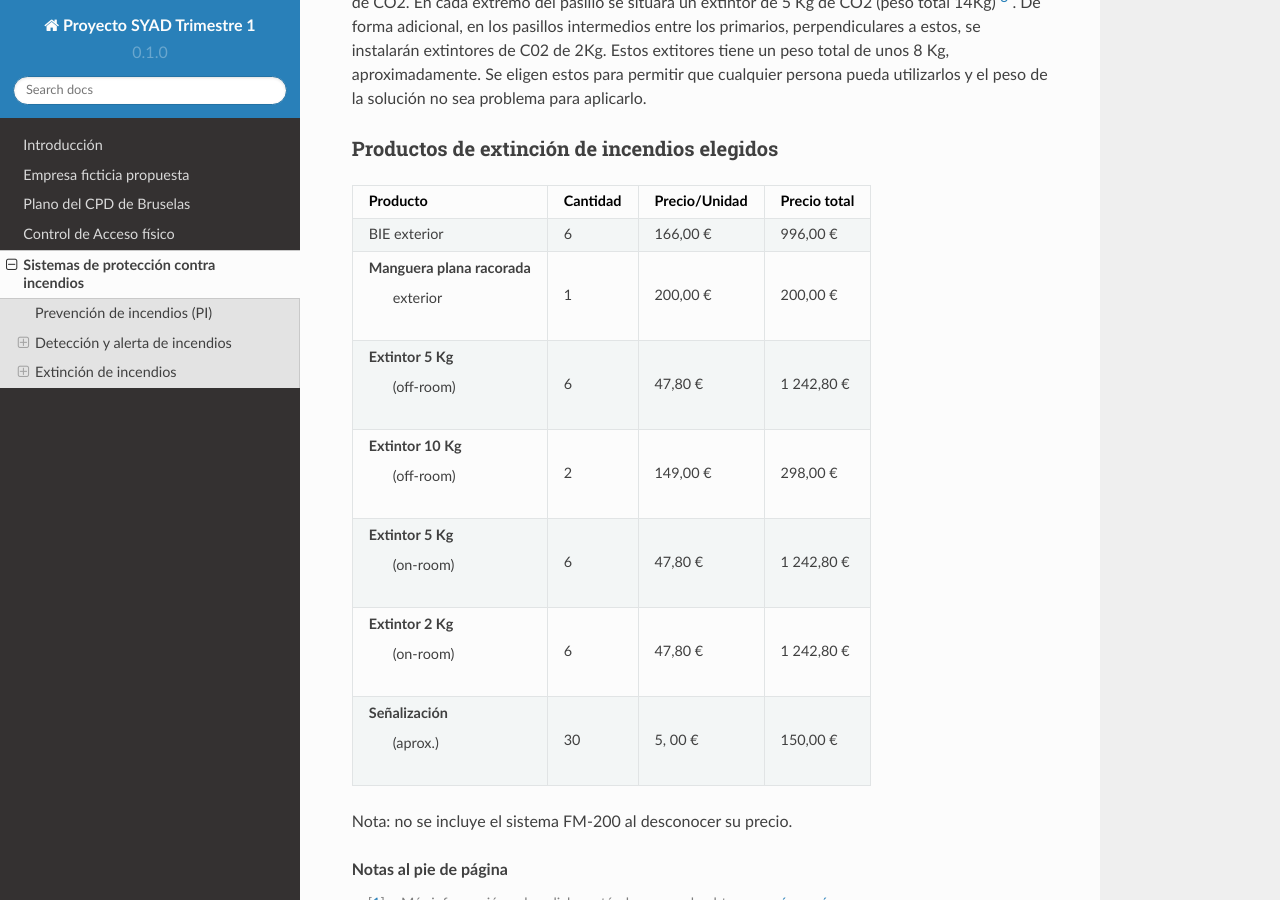
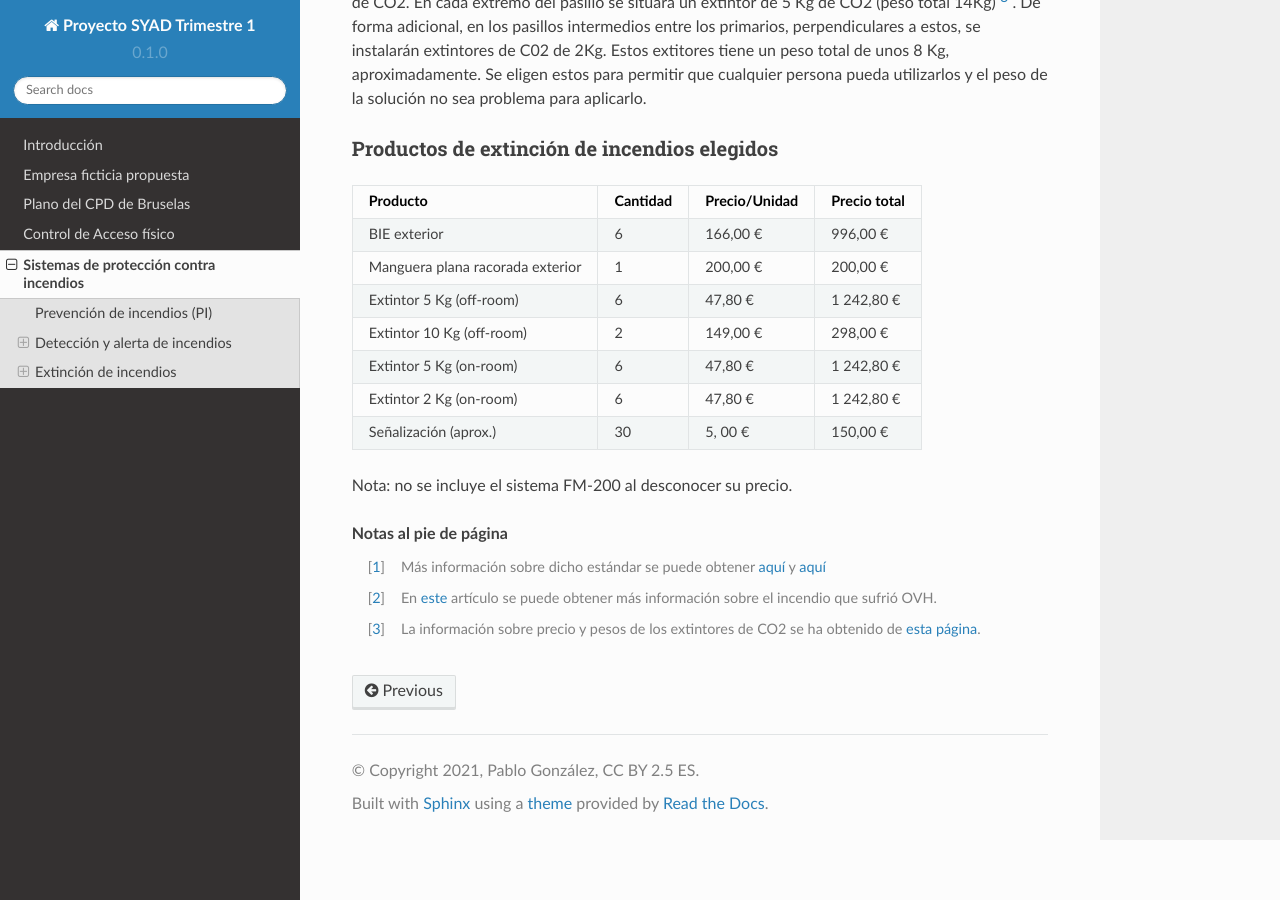
Before and after one commit to gonzaleztroyano/ASIR2-SYAD-P1, a Sphinx documentation site: the page built from docs/source/sistemas-anti-incendio.rst, in a window 1280 px wide and 900 px high, scrolled down 3181 px. Built offline with Sphinx 7.4.7 and the Read the Docs theme 2.0.0, drawn with Linux system fonts in a browser that asks for light colours.

```diff
--- a/docs/source/sistemas-anti-incendio.rst
+++ b/docs/source/sistemas-anti-incendio.rst
@@ -83,29 +83,23 @@ Aunque no se prevé su uso gracias a la instalación del sistema FM-200 serán i
 
 Productos de extinción de incendios elegidos
 ----------------------------------------------
-+-------------------------+----------+---------------+--------------+
-|         Producto        | Cantidad | Precio/Unidad | Precio total |
-+=========================+==========+===============+==============+
-|       BIE exterior      |     6    |      166,00 € |     996,00 € |
-+-------------------------+----------+---------------+--------------+
-| Manguera plana racorada |     1    |      200,00 € |     200,00 € |
-|         exterior        |          |               |              |
-+-------------------------+----------+---------------+--------------+
-|      Extintor 5 Kg      |     6    |       47,80 € |   1 242,80 € |
-|        (off-room)       |          |               |              |
-+-------------------------+----------+---------------+--------------+
-|      Extintor 10 Kg     |     2    |      149,00 € |     298,00 € |
-|        (off-room)       |          |               |              |
-+-------------------------+----------+---------------+--------------+
-|      Extintor 5 Kg      |     6    |       47,80 € |   1 242,80 € |
-|        (on-room)        |          |               |              |
-+-------------------------+----------+---------------+--------------+
-|      Extintor 2 Kg      |     6    |       47,80 € |   1 242,80 € |
-|        (on-room)        |          |               |              |
-+-------------------------+----------+---------------+--------------+
-|       Señalización      |    30    |       5, 00 € |     150,00 € |
-|         (aprox.)        |          |               |              |
-+-------------------------+----------+---------------+--------------+
++----------------------------------+----------+---------------+--------------+
+|         Producto                 | Cantidad | Precio/Unidad | Precio total |
++==================================+==========+===============+==============+
+|  BIE exterior                    |     6    |      166,00 € |     996,00 € |
++----------------------------------+----------+---------------+--------------+
+| Manguera plana racorada exterior |     1    |      200,00 € |     200,00 € |
++----------------------------------+----------+---------------+--------------+
+|  Extintor 5 Kg (off-room)        |     6    |       47,80 € |   1 242,80 € |
++----------------------------------+----------+---------------+--------------+
+|  Extintor 10 Kg (off-room)       |     2    |      149,00 € |     298,00 € |
++----------------------------------+----------+---------------+--------------+
+|  Extintor 5 Kg (on-room)         |     6    |       47,80 € |   1 242,80 € |
++----------------------------------+----------+---------------+--------------+
+|  Extintor 2 Kg (on-room)         |     6    |       47,80 € |   1 242,80 € |
++----------------------------------+----------+---------------+--------------+
+|  Señalización (aprox.)           |    30    |       5, 00 € |     150,00 € |
++----------------------------------+----------+---------------+--------------+
 
 Nota: no se incluye el sistema FM-200 al desconocer su precio.
 
```
Also changed, not shown: docs/source/control-de-acceso.rst (+3 -4 lines).
